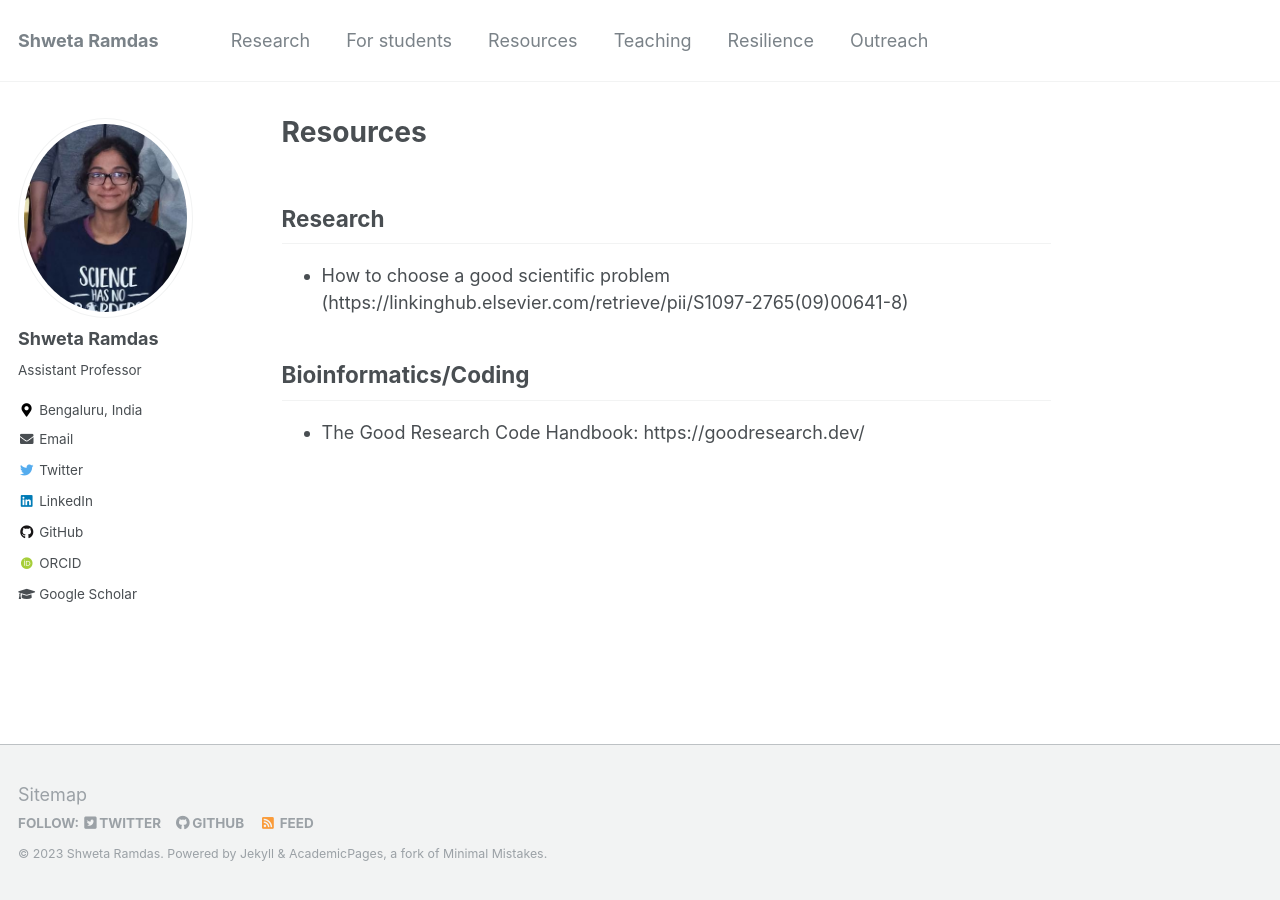
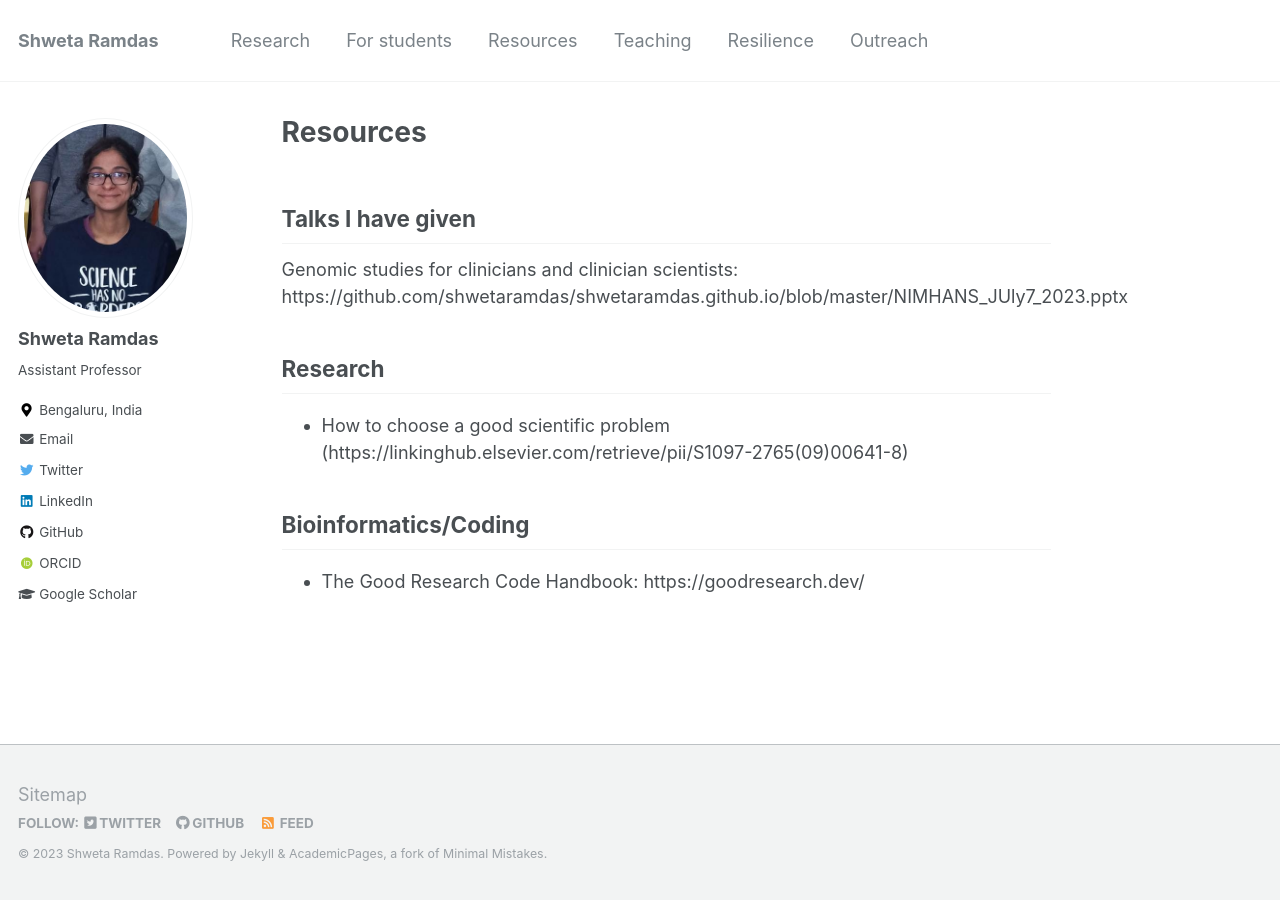
Before and after one commit to shwetaramdas/shwetaramdas.github.io, a Jekyll site: the page built from _pages/resources.md, in a window 1280 px wide. Built offline with Jekyll 4.4.1, drawn with Linux system fonts in a browser that asks for light colours; some web fonts are replaced.

Commit message:
Update resources.md

```diff
--- a/_pages/resources.md
+++ b/_pages/resources.md
@@ -2,6 +2,9 @@
 permalink: /resources/
 title: "Resources"
 ---
+## Talks I have given
+Genomic studies for clinicians and clinician scientists: https://github.com/shwetaramdas/shwetaramdas.github.io/blob/master/NIMHANS_JUly7_2023.pptx
+
 ## Research
 - How to choose a good scientific problem (https://linkinghub.elsevier.com/retrieve/pii/S1097-2765(09)00641-8)
 
```
